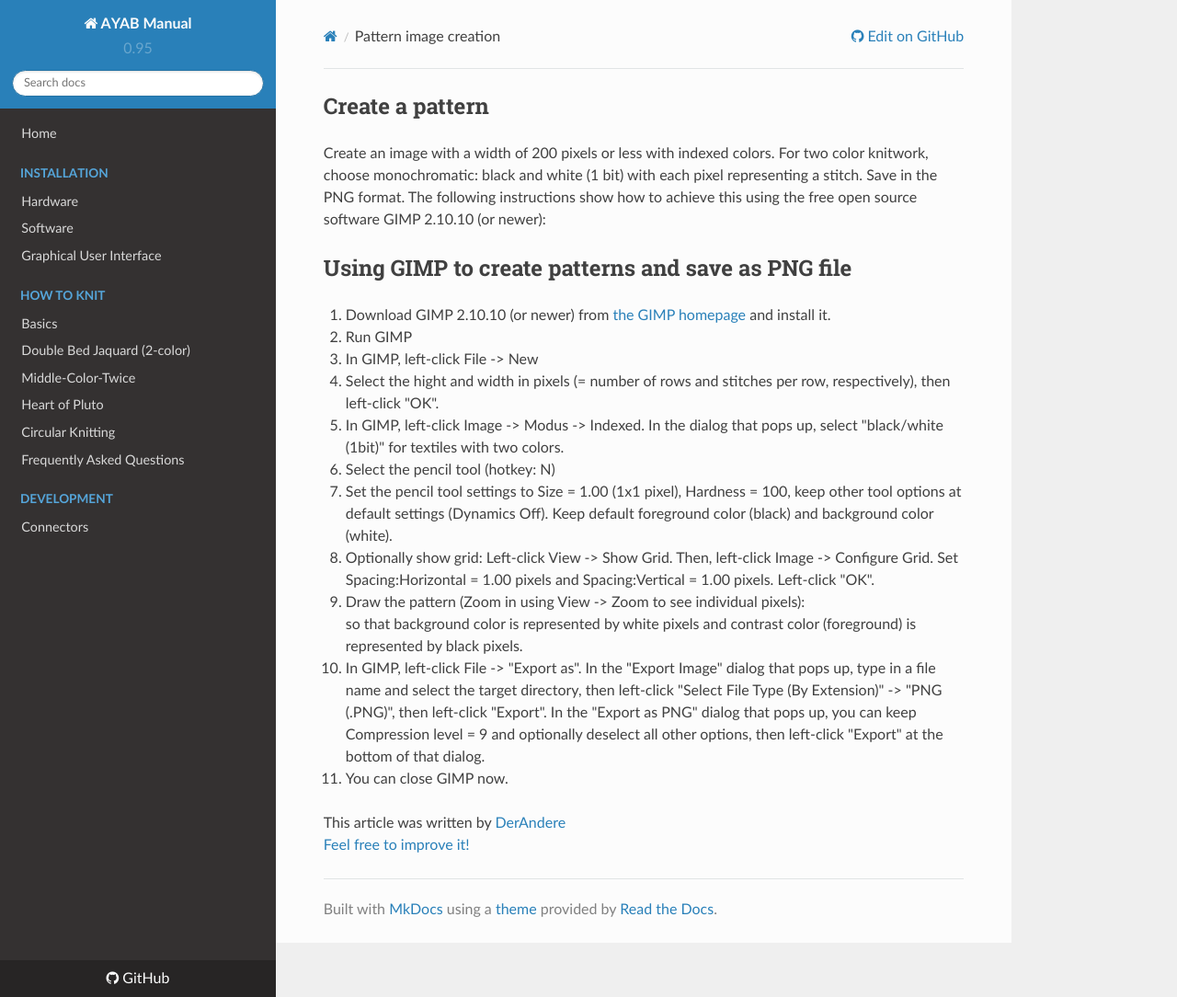
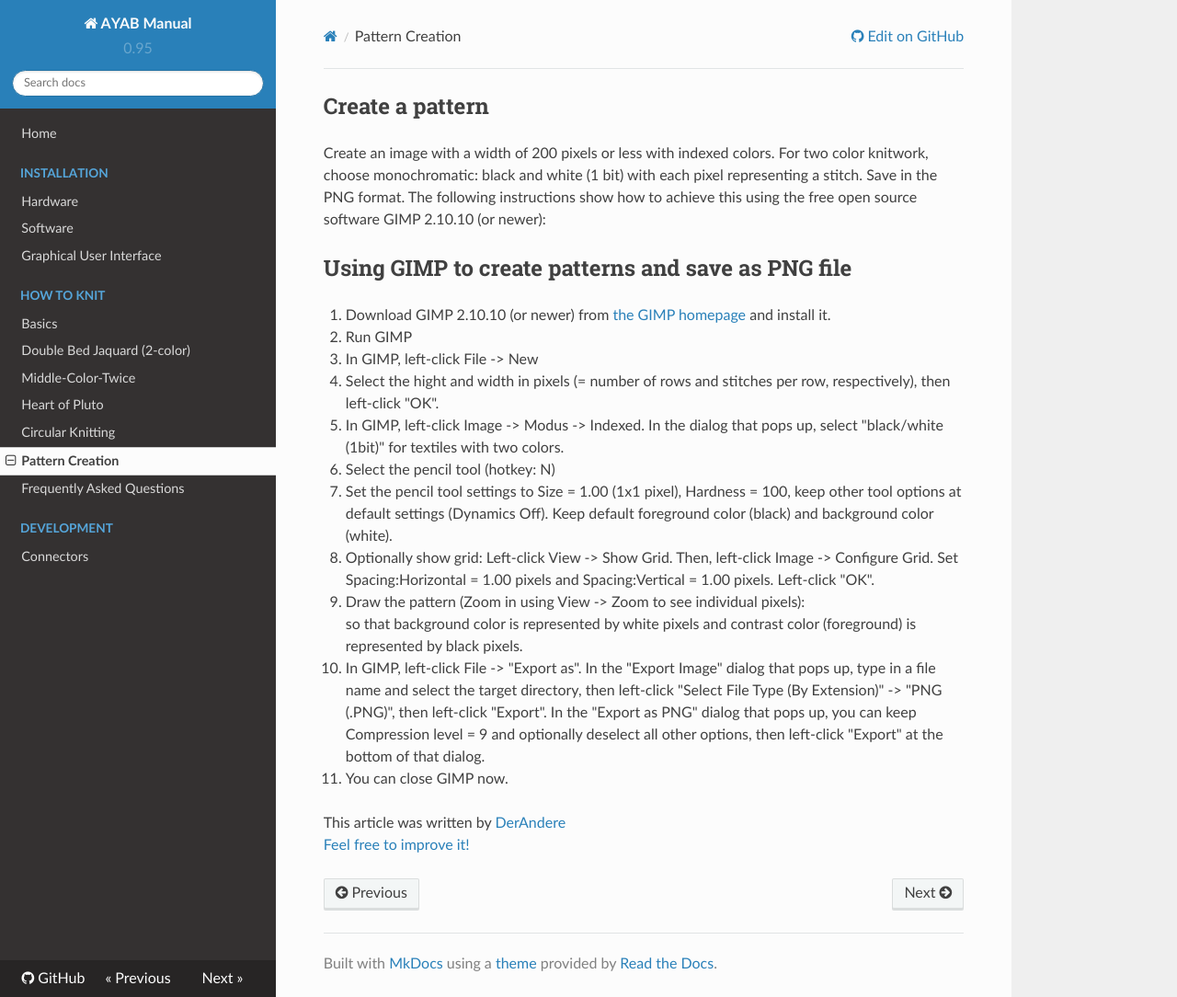
Before and after one commit to AllYarnsAreBeautiful/ayab-manual, an MkDocs documentation site: the page built from docs/pattern_image_creation.md, in a window 1280 px wide and 1084 px high. Shown: the whole window at 92% size. Built offline with MkDocs 1.6.1, drawn with Linux system fonts in a browser that asks for light colours; nearby versions of some CDN libraries.

Commit message:
Enabled pattern_image_creation.md in menu

```diff
--- a/mkdocs.yml
+++ b/mkdocs.yml
@@ -15,6 +15,7 @@ nav:
     - Middle-Color-Twice: how_to_knit/dbj_middle-color-twice.md
     - Heart of Pluto: how_to_knit/dbj_heart-of-pluto.md
     - Circular Knitting: how_to_knit/circular_knitting.md
+  - Pattern Creation: pattern_image_creation.md
   - Frequently Asked Questions: faq.md
   - Development:
     - Connectors: development/connectors.md
```
Also changed, not shown: docs/pattern_image_creation.md (renamed from docs/how_to_knit/pattern_image_creation.md).
